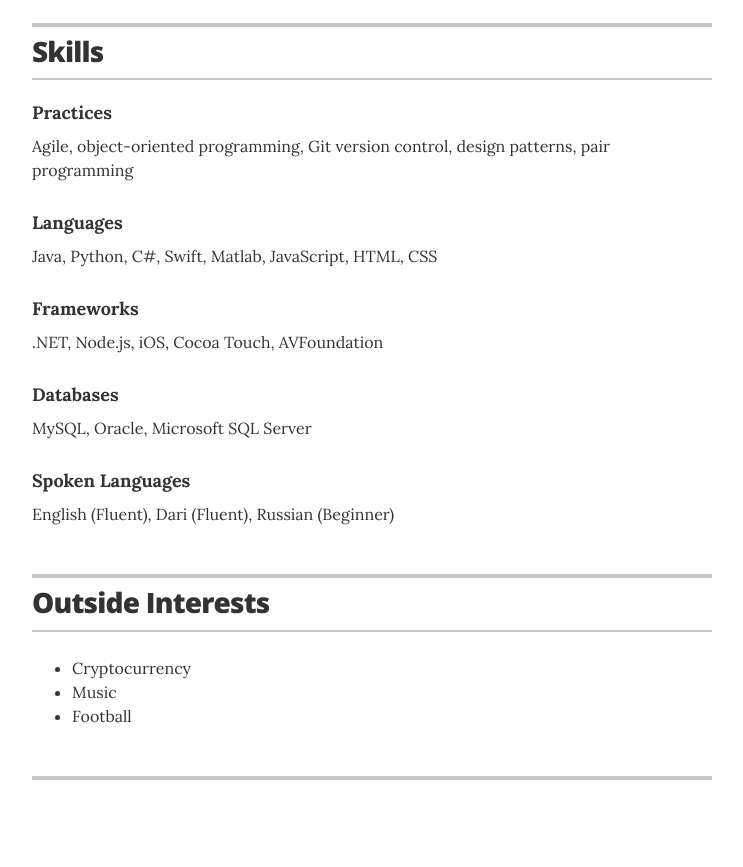
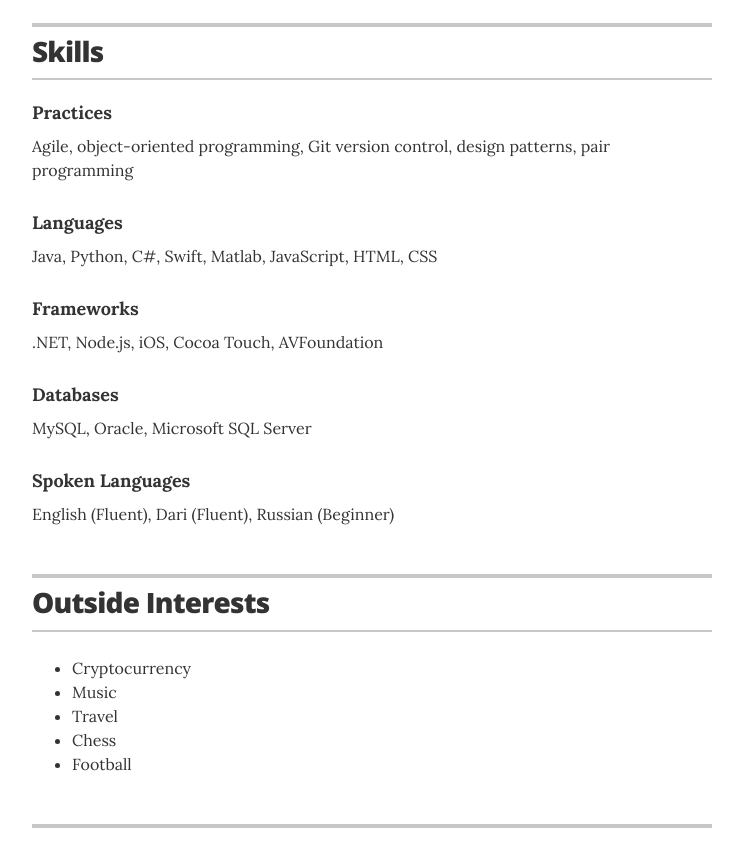
Before and after one commit to nmazidi/nmazidi.github.io, a Jekyll site: the page built from index.html, in a window 1280 px wide and 900 px high, scrolled down 3264 px. Shown: the top 867 px of the window, without its empty margins (268-1011 px from the left). Built offline with Jekyll 4.4.1, drawn with Linux system fonts in a browser that asks for light colours.

Commit message:
more interests

```diff
--- a/_data/interests.yml
+++ b/_data/interests.yml
@@ -1,4 +1,6 @@
 # Interests
 - description: Cryptocurrency
 - description: Music
+- description: Travel
+- description: Chess
 - description: Football
```
